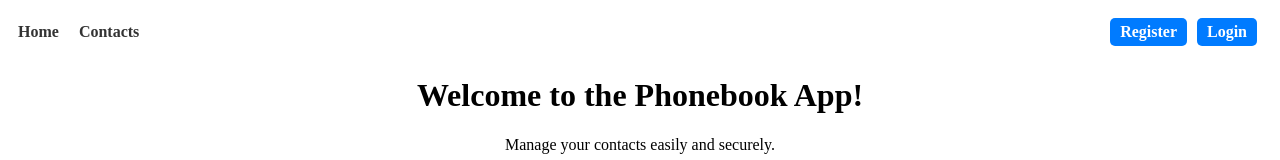
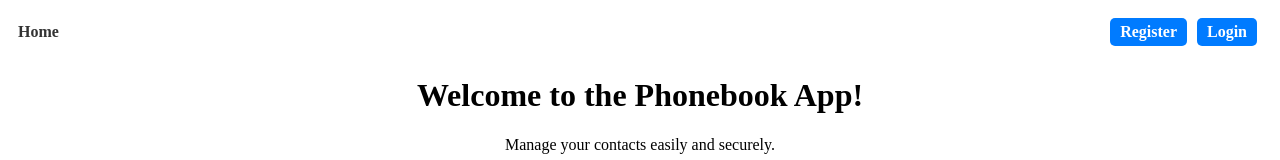
Before and after one commit to o-hadalin/goit-react-hw-08, a React (Vite) app: page / in a window 1280 px wide. Shown: the top 160 px of the page. Built offline with nearby package versions, Linux system fonts and the light colour scheme.

Commit message:
useSelector at navigation

```diff
--- a/src/components/Navigation/Navigation.jsx
+++ b/src/components/Navigation/Navigation.jsx
@@ -1,12 +1,16 @@
 import { NavLink } from 'react-router-dom';
+import { useSelector } from 'react-redux';
 
+import { selectIsLoggedIn } from '../../redux/auth/selectors';
 import styles from './Navigation.module.css';
 
 const Navigation = () => {
+  const isLoggedIn = useSelector(selectIsLoggedIn);
+
   return (
     <nav className={styles.nav}>
       <NavLink to="/">Home</NavLink>
-      <NavLink to="/contacts">Contacts</NavLink>
+      {isLoggedIn && <NavLink to="/contacts">Contacts</NavLink>}
     </nav>
   );
 };
```
